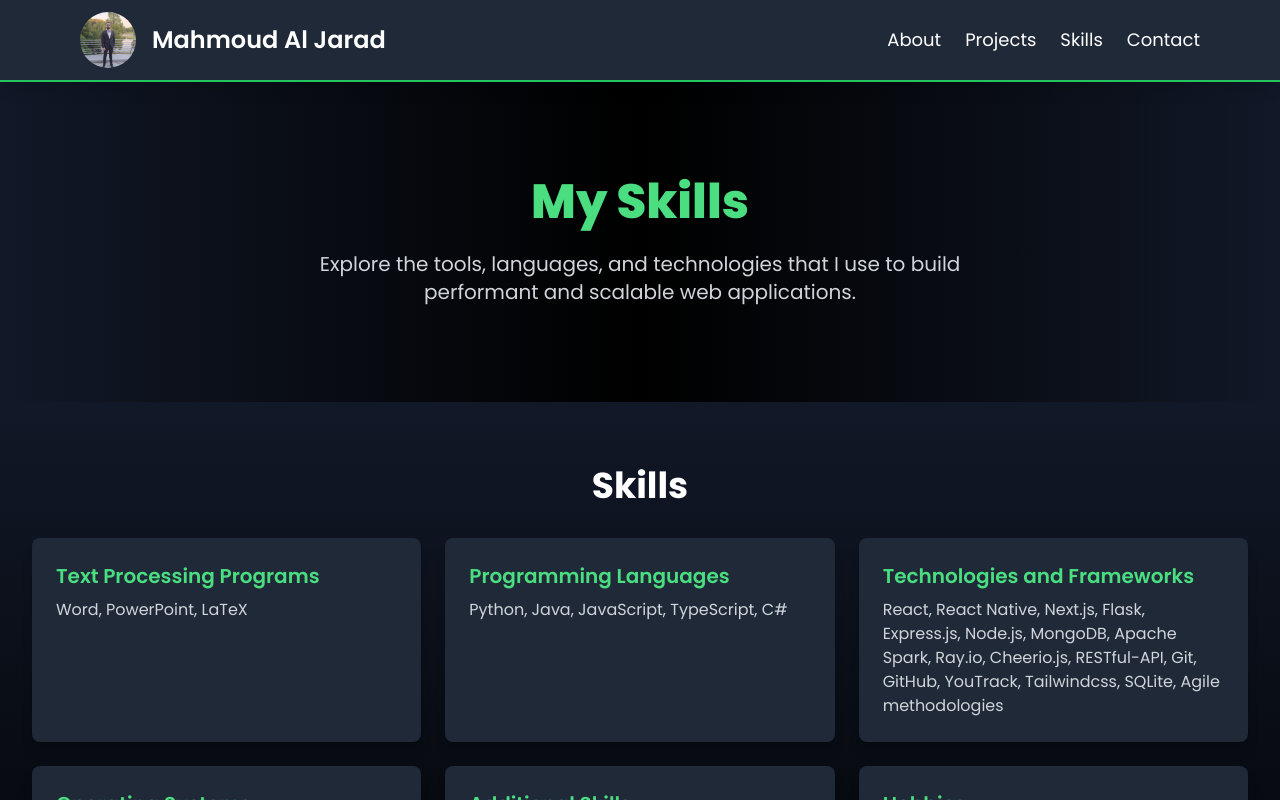
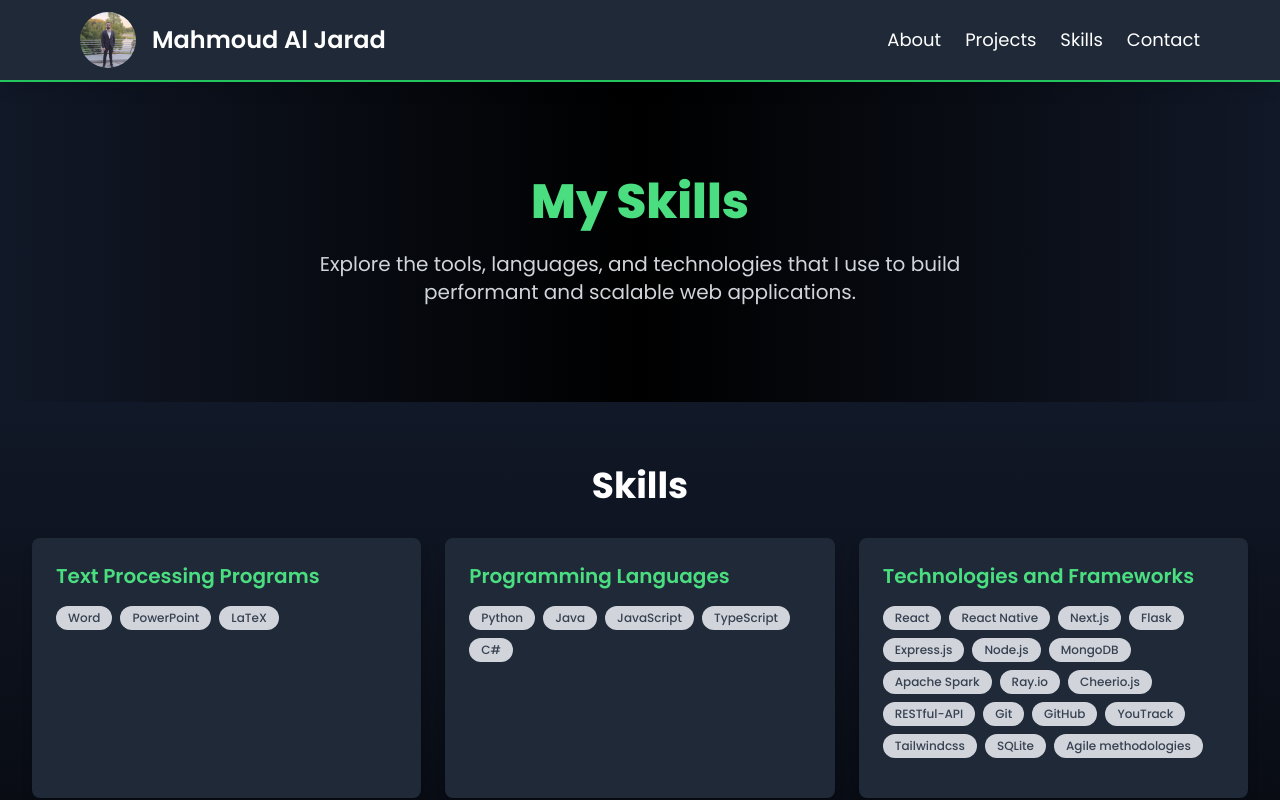
Before and after one commit to mahmoudjd/portfolio, a React (Create React App) app: page /skills in a window 1280 px wide. Shown: the top 800 px of the page. Built offline with nearby package versions, Linux system fonts and the light colour scheme.

Commit message:
Update Skills component

```diff
--- a/src/components/Skills.tsx
+++ b/src/components/Skills.tsx
@@ -2,6 +2,7 @@ import React from "react";
 import {skills} from "../data/skills";
 import {List} from "./list";
 import {Container} from "./container";
+import {Badge} from "./badge";
 
 interface Skill {
     category: string;
@@ -21,7 +22,11 @@ const Skills: React.FC = () => {
                         <h3 className="text-xl font-semibold text-green-400">
                             {skill.category}
                         </h3>
-                        <p className="text-gray-300 mt-2">{skill.details.join(", ")}</p>
+                        <List wrap>
+                            {skill.details.length >= 1 && skill.details.map((detail, i) =>
+                                <Badge title={detail} variant="secondary" key={i}/>
+                            )}
+                        </List>
                     </div>
                 ))}
             </List>
```
